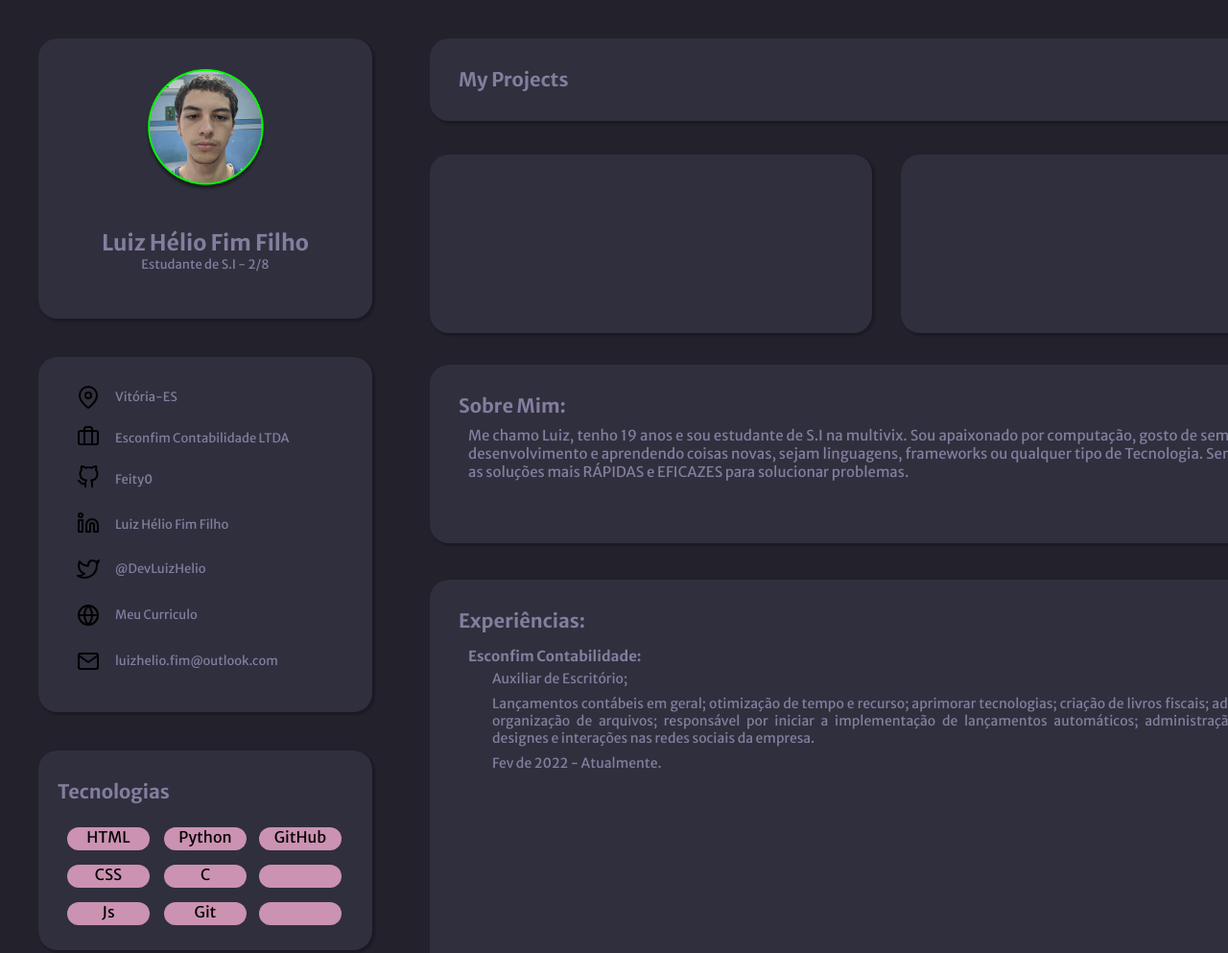
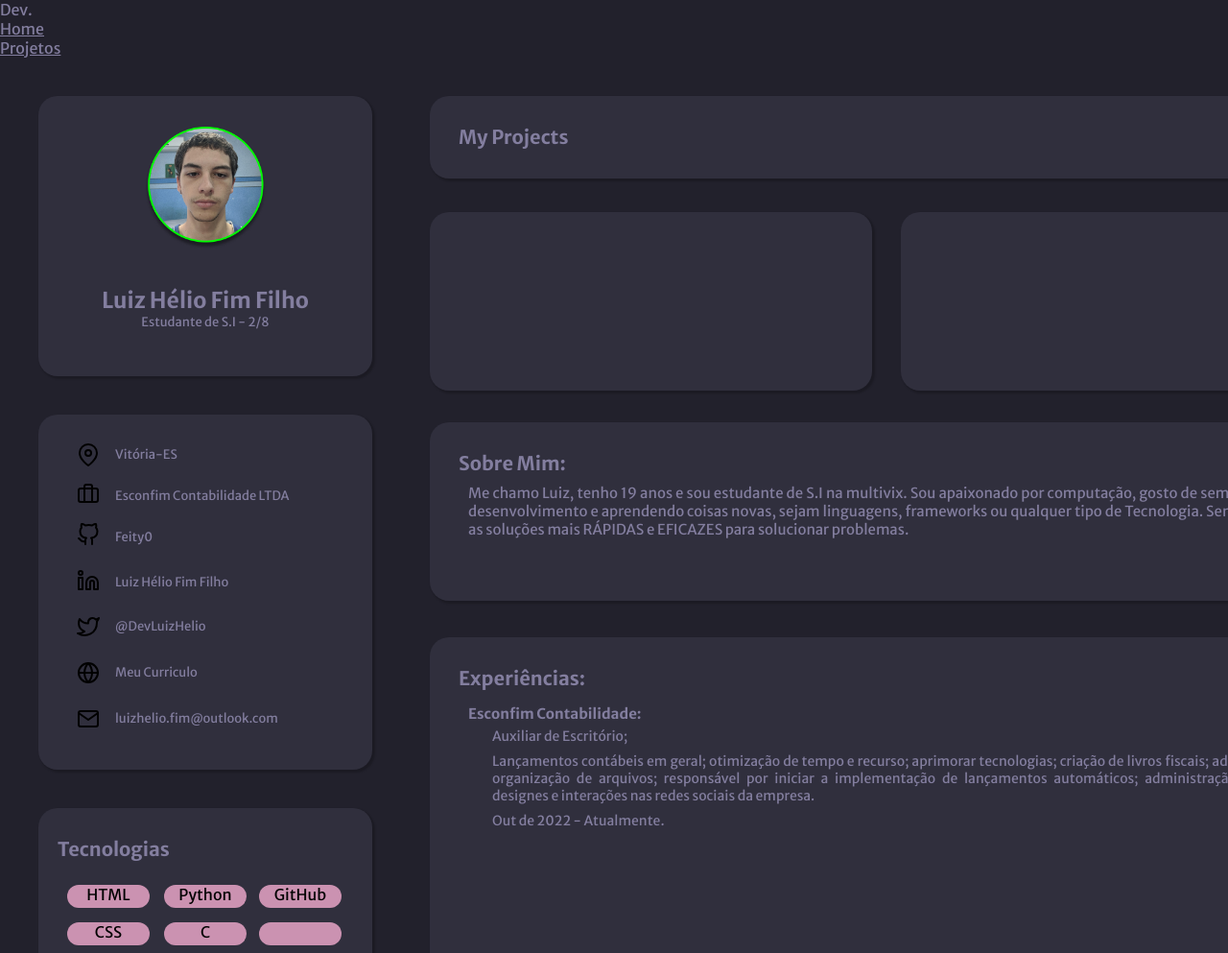
Before and after one commit to Feity0/Curriculo, a plain HTML site: page index.html in a window 1280 px wide. Shown: the top 993 px of the page at 96% size. Drawn offline with Linux system fonts and the light colour scheme.

Commit message:
add navbar nonfunctional

```diff
--- a/index.html
+++ b/index.html
@@ -12,7 +12,18 @@
     <meta name="viewport" content="width=device-width, initial-scale=1.0">
     <title>Curriculo</title>
     <link rel="stylesheet" href="./style.css">
+
   </head>
+
+    <header>
+      <nav class="navbar">
+        <a class="logo">Dev.</a>
+        <ul class="nav-menu">
+          <li class="nav-item"><a href="#" class="nav-link0">Home</a></li>
+          <li class="nav-item"><a href="#" class="nav-link1">Projetos</a></li>
+        </ul>
+      </nav>
+    </header>
 
   <body>
     <div id="container0">
@@ -143,12 +154,14 @@
     <div id="container3">
       <p id="xp">Experiências:</p>
       <p id="EscCont">Esconfim Contabilidade:</p>
-        <p id="cargo">Auxiliar de Escritório;</p>
-        <p id="relato"> Lançamentos contábeis em geral; otimização de tempo e recurso; aprimorar tecnologias;
-        criação de livros fiscais; administração e organização de arquivos; responsável por iniciar a implementação de lançamentos automáticos;
-        administração, criação de designes e interações nas redes sociais da empresa.
-        </p>
-        <p id="time">Fev de 2022 - Atualmente.</p>
+      <ul>
+        <li id="cargo">Auxiliar de Escritório;</li>
+        <li id="relato"> Lançamentos contábeis em geral; otimização de tempo e recurso; aprimorar tecnologias;
+          criação de livros fiscais; administração e organização de arquivos; responsável por iniciar a implementação de lançamentos automáticos;
+          administração, criação de designes e interações nas redes sociais da empresa.
+        </li>
+        <li id="time">Out de 2022 - Atualmente.</li>
+      </ul>
 
     </div>
     <footer>Feito Por Luiz Hélio</footer>
```
